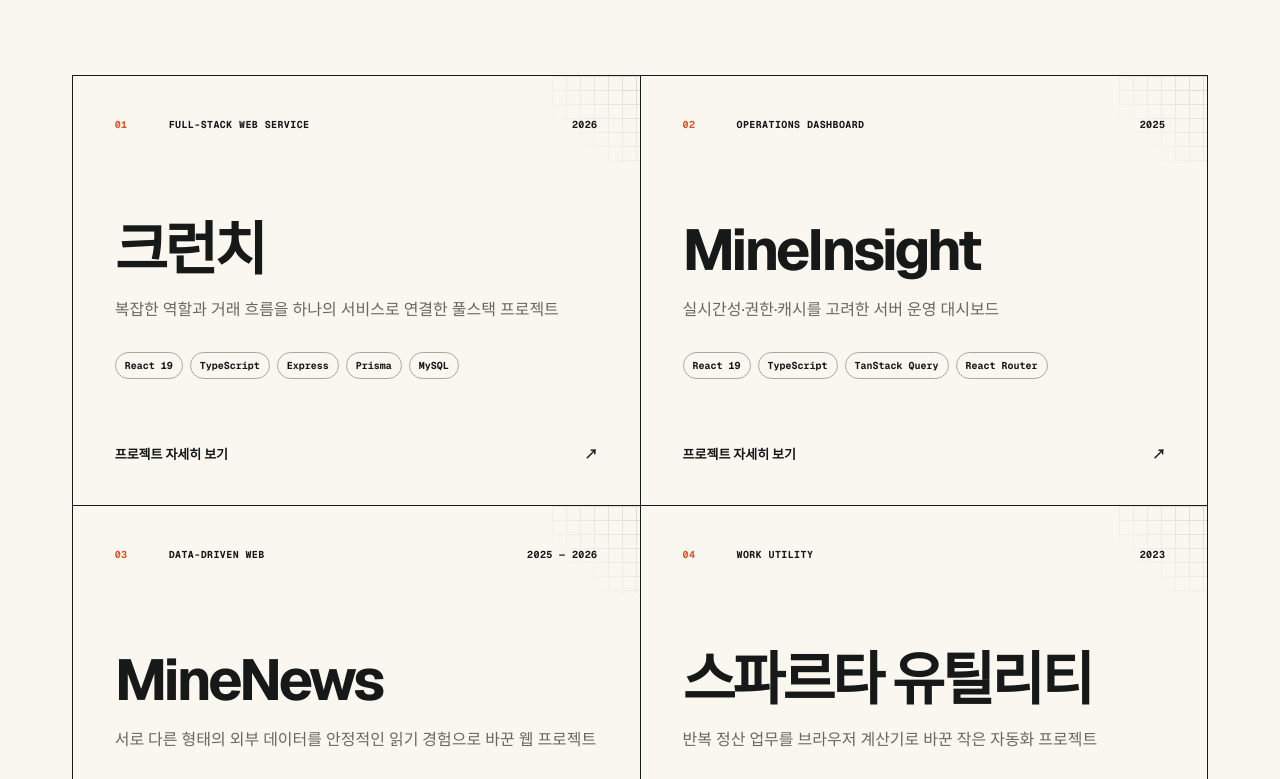
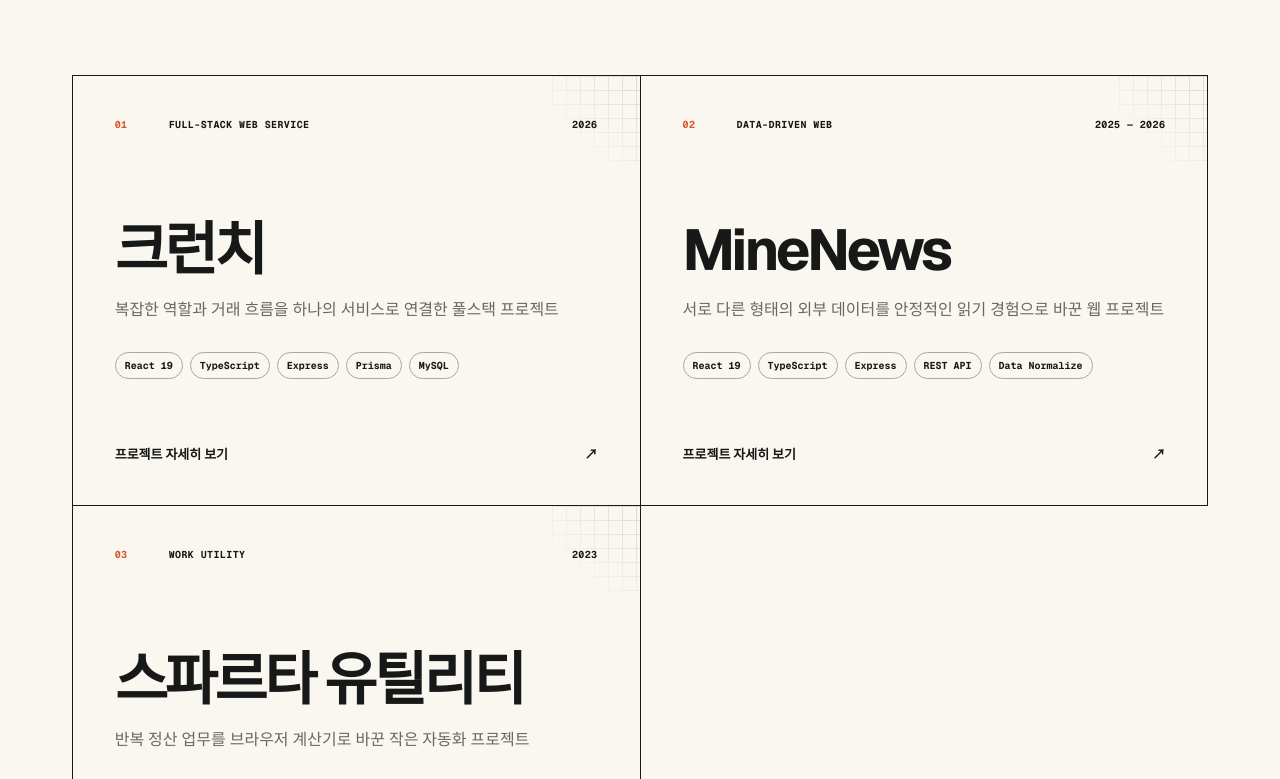
Before and after one commit to BackdevHong/portfolio-hong, a Next.js app: page / in a window 1280 px wide. Shown: the part 1101-1880 px from the top of the page. Built offline with nearby package versions, Linux system fonts and the light colour scheme.

Commit message:
Remove MineInsight from portfolio

```diff
--- a/src/data/portfolio.ts
+++ b/src/data/portfolio.ts
@@ -9,7 +9,7 @@ export const profile = {
 };
 
 export const metrics = [
-  { label: "선별한 웹 프로젝트", value: "04" },
+  { label: "선별한 웹 프로젝트", value: "03" },
   { label: "주요 프론트엔드", value: "React" },
   { label: "관심 영역", value: "Web" },
 ];
@@ -98,64 +98,8 @@ export const projects: Project[] = [
     ],
   },
   {
-    slug: "mineinsight",
+    slug: "minenews",
     index: "02",
-    title: "MineInsight",
-    category: "Operations Dashboard",
-    period: "2025",
-    role: "Frontend",
-    description:
-      "서버 상태와 플레이어를 한 화면에서 확인하고 운영 명령을 수행할 수 있도록 만든 React 기반 관리 대시보드입니다.",
-    summary: "실시간성·권한·캐시를 고려한 서버 운영 대시보드",
-    repository: "https://github.com/BackdevHong/MineInsight",
-    tags: ["React 19", "TypeScript", "TanStack Query", "React Router"],
-    features: [
-      "TPS·MSPT·CPU·메모리 지표 모니터링",
-      "플레이어 목록·상세·인벤토리 조회",
-      "Kick·Ban·화이트리스트 등 운영 명령",
-      "명령어, 플러그인, 감사 로그와 설정 화면",
-    ],
-    buildPoints: [
-      {
-        title: "데이터 성격에 맞춘 갱신 주기",
-        description:
-          "서버 지표와 플레이어 목록은 주기적으로 갱신하고, 상세 정보와 인벤토리는 선택하거나 요청했을 때만 가져오도록 쿼리를 분리했습니다.",
-      },
-      {
-        title: "서버별 캐시 분리",
-        description:
-          "TanStack Query의 key에 serverId와 player UUID를 포함해 여러 서버와 플레이어 데이터가 같은 캐시에 섞이지 않도록 구성했습니다.",
-      },
-      {
-        title: "운영 권한을 UI에 반영",
-        description:
-          "viewer, operator, admin의 순위를 정의하고 현재 역할에 따라 Kick·Ban 같은 위험 동작을 사용할 수 있도록 제어했습니다.",
-      },
-    ],
-    troubleshooting: [
-      {
-        title: "플레이어를 바꿨는데 이전 인벤토리가 남는 문제",
-        problem:
-          "선택한 플레이어가 바뀐 직후 새 요청이 끝나기 전까지 직전 플레이어의 인벤토리 스냅샷이 화면에 남을 수 있었습니다.",
-        solution:
-          "쿼리 키를 서버와 UUID 단위로 세분화하고, 선택이 바뀌면 해당 서버의 이전 인벤토리 쿼리를 제거한 뒤 사용자가 요청할 때 새 스냅샷을 가져오도록 했습니다.",
-        result:
-          "운영자가 다른 플레이어의 데이터를 현재 선택 대상으로 오인할 가능성을 줄였습니다.",
-      },
-      {
-        title: "모든 데이터를 같은 주기로 요청하는 비효율",
-        problem:
-          "실시간 지표, 플레이어 목록, 상세 정보, 인벤토리는 필요한 최신성이 서로 다른데 모두 짧은 간격으로 요청하면 불필요한 서버 부하가 생깁니다.",
-        solution:
-          "지표와 목록만 설정된 간격으로 폴링하고, 상세는 선택 시에만 요청하며 인벤토리는 수동 조회와 5분 캐시를 적용했습니다.",
-        result:
-          "실시간성이 필요한 정보는 유지하면서 무거운 상세 요청의 횟수를 제한했습니다.",
-      },
-    ],
-  },
-  {
-    slug: "minenews",
-    index: "03",
     title: "MineNews",
     category: "Data-driven Web",
     period: "2025 — 2026",
@@ -211,7 +155,7 @@ export const projects: Project[] = [
   },
   {
     slug: "sparta-utility",
-    index: "04",
+    index: "03",
     title: "스파르타 유틸리티",
     category: "Work Utility",
     period: "2023",
```
